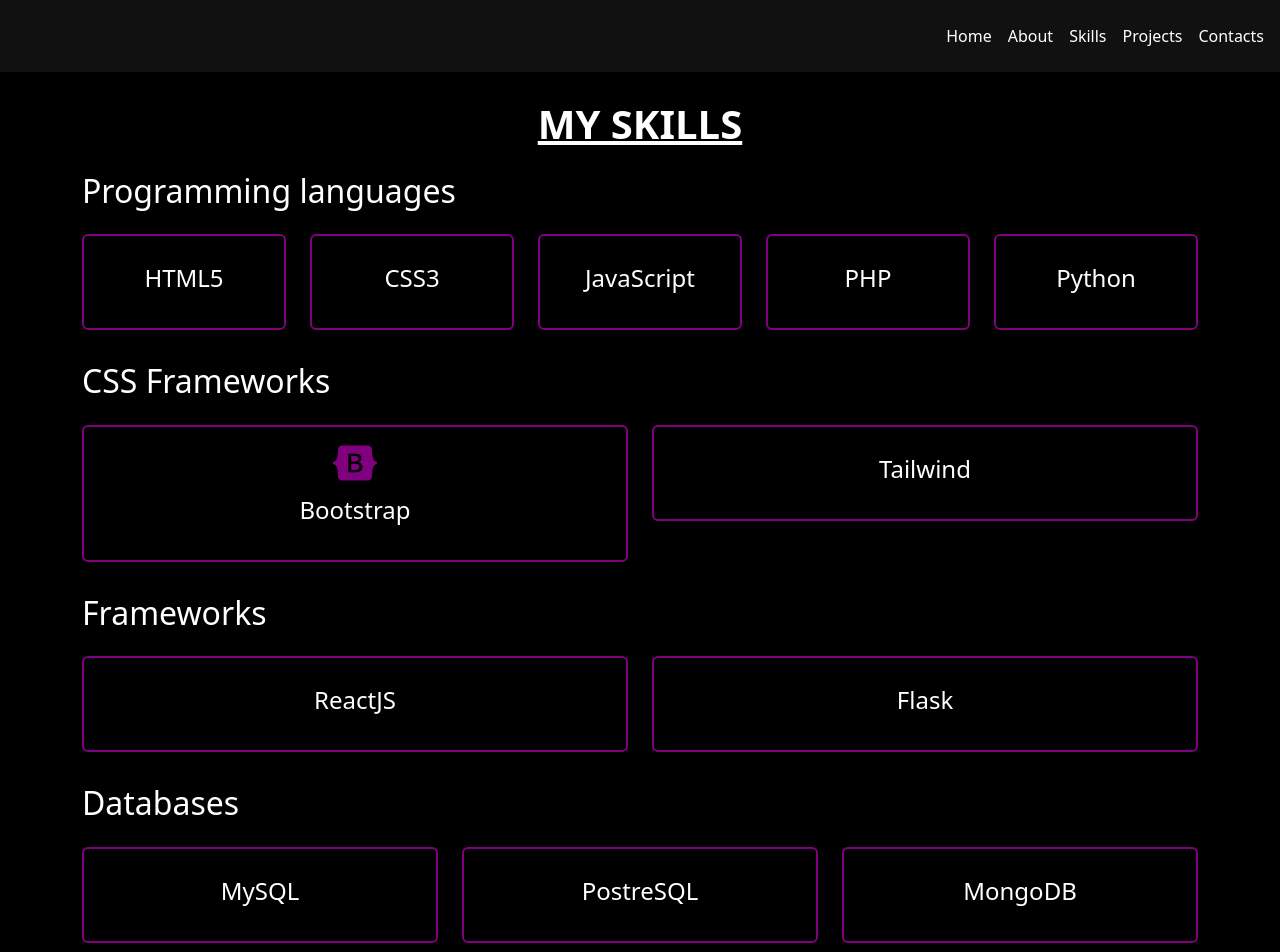
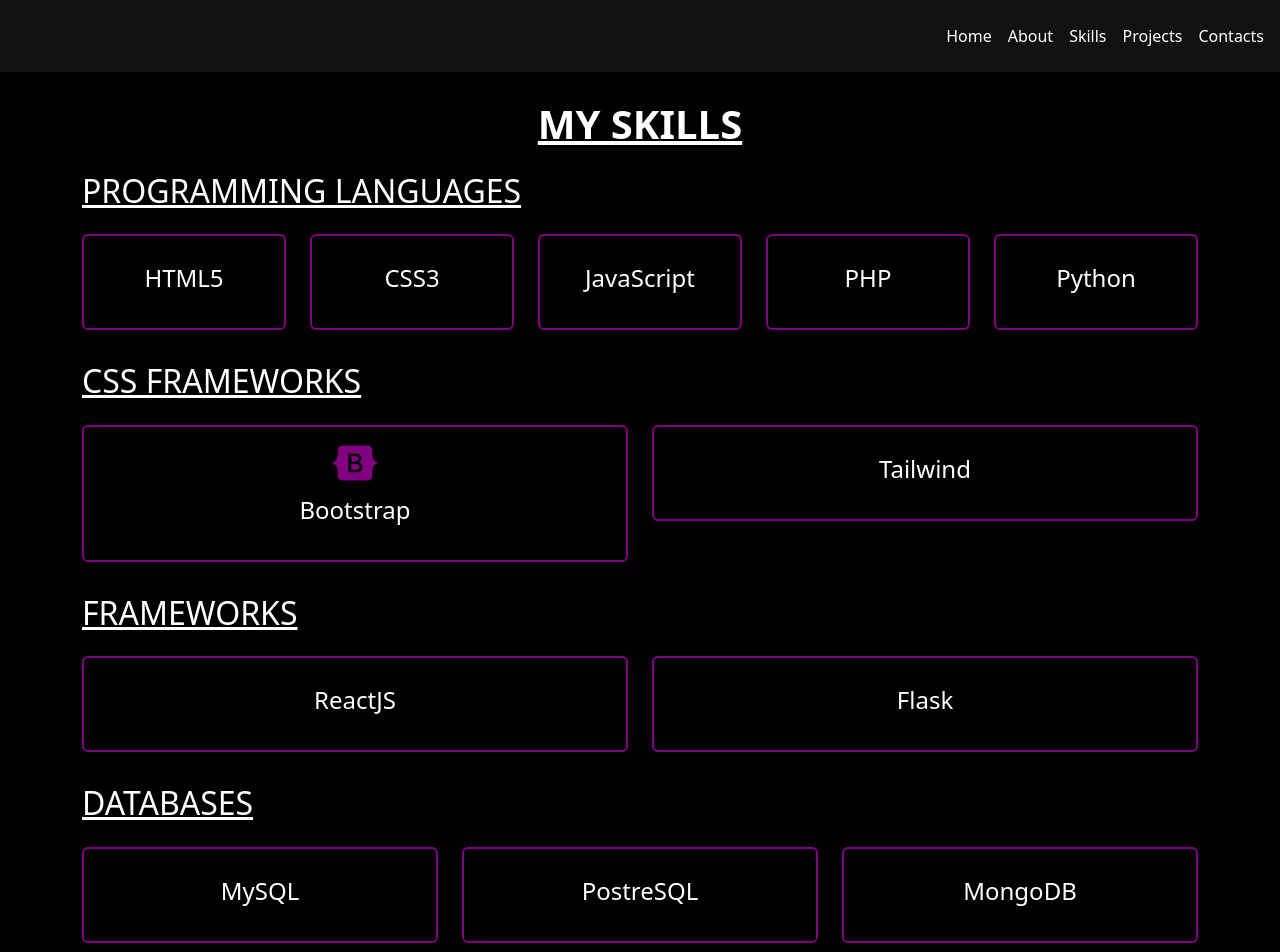
Before and after one commit to Ndungu-Muigai/portfolio, a React (Create React App) app: page /skills in a window 1280 px wide. Shown: the top 952 px of the page. Built offline with nearby package versions, Linux system fonts and the light colour scheme; some icons are missing; a web font is replaced by a local one.

Commit message:
Removed the height attribute from the components

```diff
--- a/src/Pages/Home.js
+++ b/src/Pages/Home.js
@@ -1,6 +1,4 @@
 import { ReactTyped } from "react-typed";
-
-import './CSS/Home.css';
 
 const Home = () => {
     return (
--- a/src/Pages/Projects.js
+++ b/src/Pages/Projects.js
@@ -19,14 +19,14 @@ const Projects = () => {
     });
 
     return (
-        <div style={{height: "82.5vh"}}>
+        <>
             <h1 className='text-uppercase text-center fw-bolder text-decoration-underline my-4'>Projects completed</h1>
             <div className="container">
                 <div className="row">
                     {projectsMap}
                 </div>
             </div>
-        </div>
+        </>
     );
 };
 
--- a/src/Pages/Skills.js
+++ b/src/Pages/Skills.js
@@ -22,7 +22,7 @@ const Skills = () =>
             <h1 className='text-uppercase text-center fw-bolder text-decoration-underline my-4'>My skills</h1>
             <div className="container">
                 <div className="row my-3">
-                    <h2>Programming languages</h2>
+                    <h2 className='text-uppercase text-decoration-underline'>Programming languages</h2>
                     {languages.map(language =>
                         {
                             return (
@@ -38,7 +38,7 @@ const Skills = () =>
                         })}
                 </div>
                 <div className="row">
-                    <h2>CSS Frameworks</h2>
+                    <h2 className='text-uppercase text-decoration-underline'>CSS Frameworks</h2>
                     {cssFrameworks.map(framework =>
                         {
                             return (
@@ -54,7 +54,7 @@ const Skills = () =>
                         })}
                 </div>
                 <div className="row my-3">
-                    <h2>Frameworks</h2>
+                    <h2 className='text-uppercase text-decoration-underline'>Frameworks</h2>
                     {frameworks.map(framework =>
                         {
                             return (
@@ -71,7 +71,7 @@ const Skills = () =>
                 </div>
 
                 <div className="row">
-                    <h2>Databases</h2>
+                    <h2 className='text-uppercase text-decoration-underline'>Databases</h2>
                     {databases.map(database =>
                         {
                             return (
--- a/src/assets/Contacts.css
+++ b/src/assets/Contacts.css
@@ -1,7 +1,3 @@
-.contacts
-{
-    height: 80.5vh;
-}
 .contact
 {
     border: 2px solid purple;
--- a/src/assets/Home.css
+++ b/src/assets/Home.css
@@ -4,7 +4,6 @@
     flex-direction: row;
     align-items: baseline;
     justify-content: center;
-    height: 80vh;
     color: #333;
 }
 .hero-content
```
Also changed, not shown: src/Pages/CSS/Home.css (deleted).
